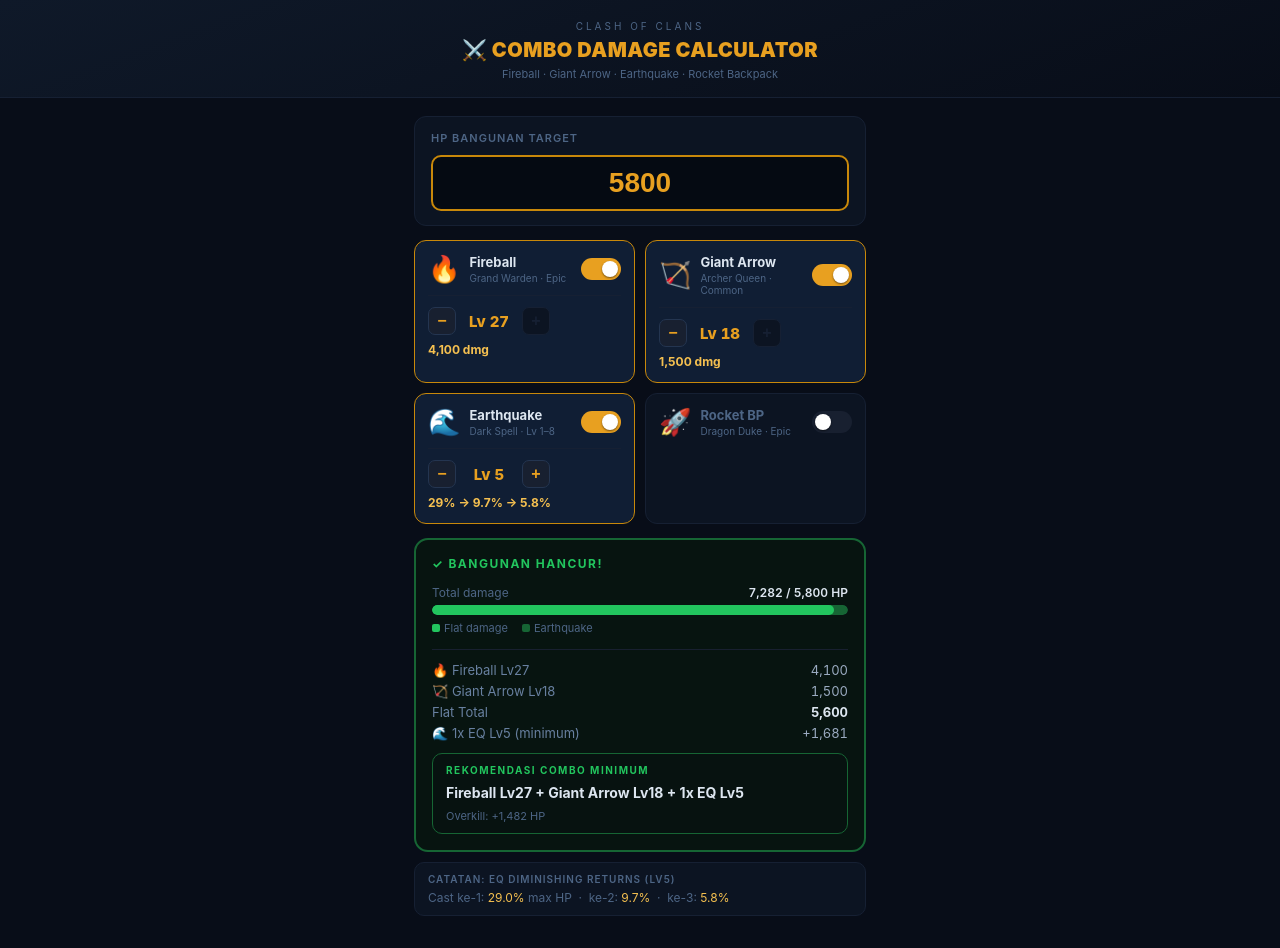
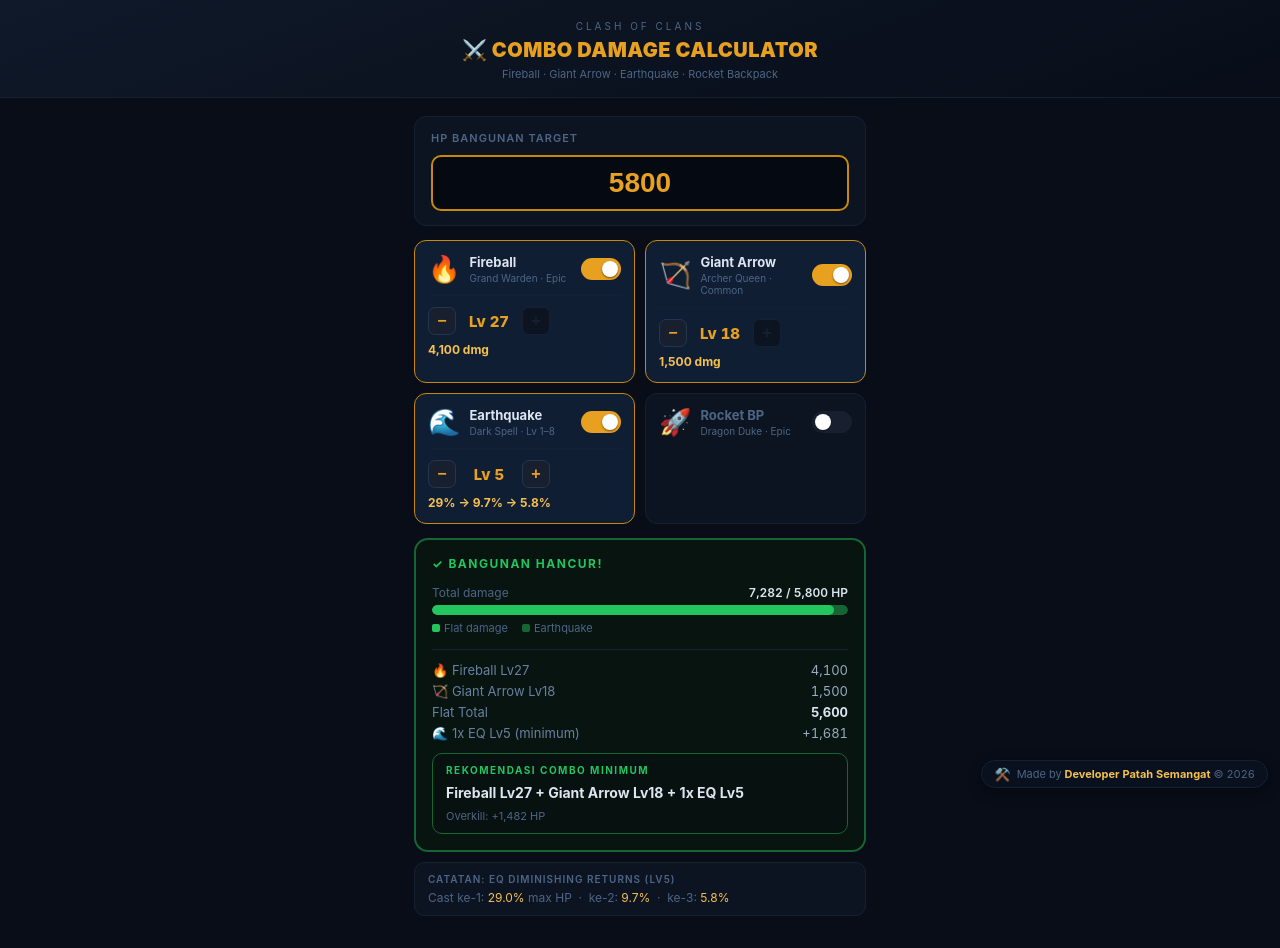
Before and after one commit to cleveradit/calculator-coc, a React (Vite) app: page / in a window 1280 px wide. Built offline with nearby package versions, Linux system fonts and the light colour scheme.

Commit message:
add watermark

```diff
--- a/src/App.tsx
+++ b/src/App.tsx
@@ -321,6 +321,21 @@
           </div>
         )}
 
+        {/* Watermark — floating badge */}
+        <div style={{
+          position:'fixed', right:12, bottom:12, zIndex:50,
+          display:'flex', alignItems:'center', gap:6,
+          background:'rgba(12,20,34,.72)', backdropFilter:'blur(6px)',
+          WebkitBackdropFilter:'blur(6px)',
+          border:`1px solid ${C.border}`, borderRadius:999,
+          padding:'6px 12px', fontSize:11, color:C.muted,
+          boxShadow:'0 4px 14px rgba(0,0,0,.4)', pointerEvents:'none',
+          fontVariantNumeric:'tabular-nums'
+        }}>
+          <span style={{ fontSize:13, lineHeight:1 }}>⚒️</span>
+          <span>Made by <span style={{ color:C.accentLt, fontWeight:700 }}>Developer Patah Semangat</span> © 2026</span>
+        </div>
+
         {/* EQ note */}
         {eqOn && (
           <div style={{ marginTop:10, background:C.card, border:`1px solid ${C.border}`, borderRadius:10, padding:'10px 13px' }}>
```
